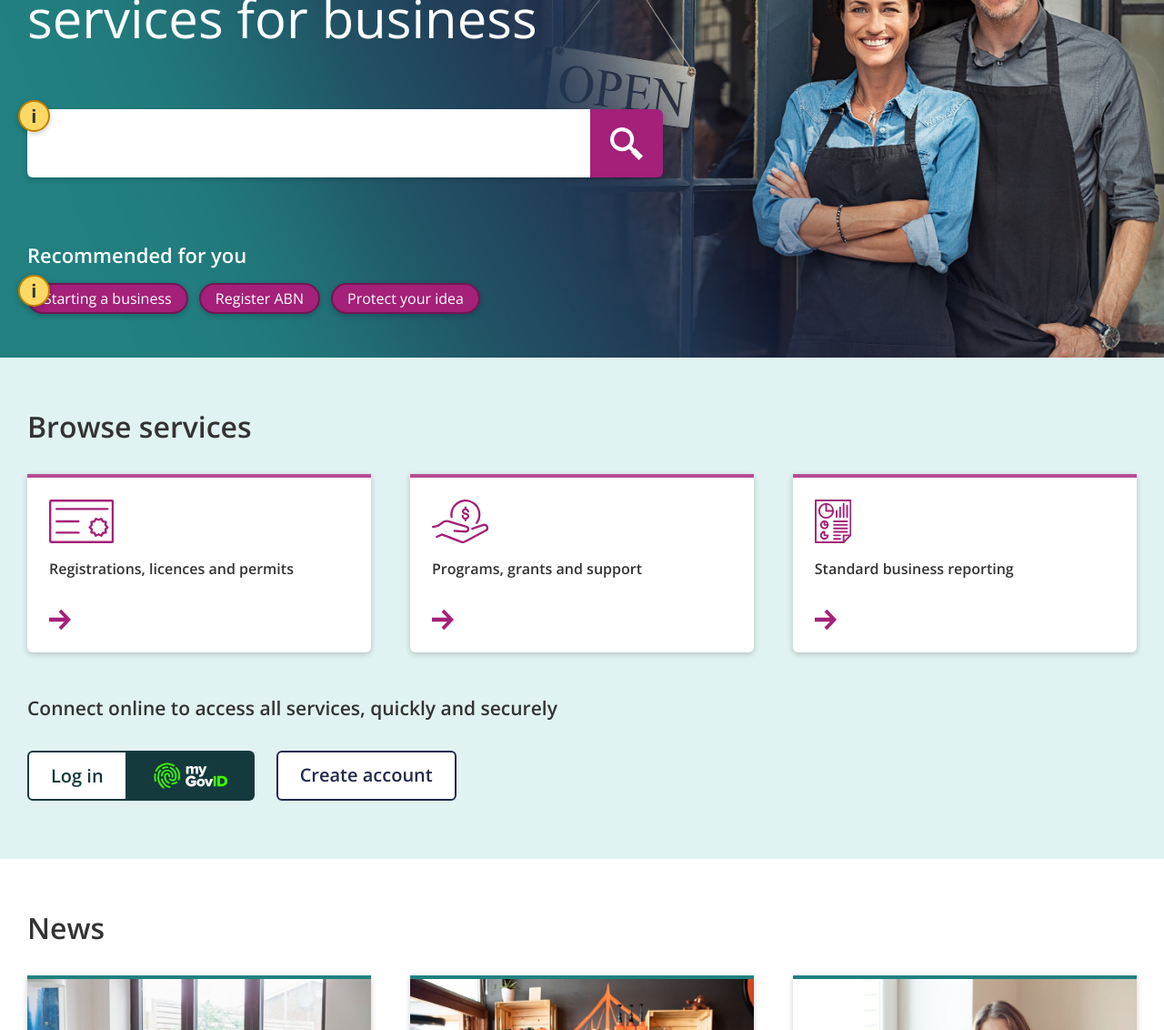
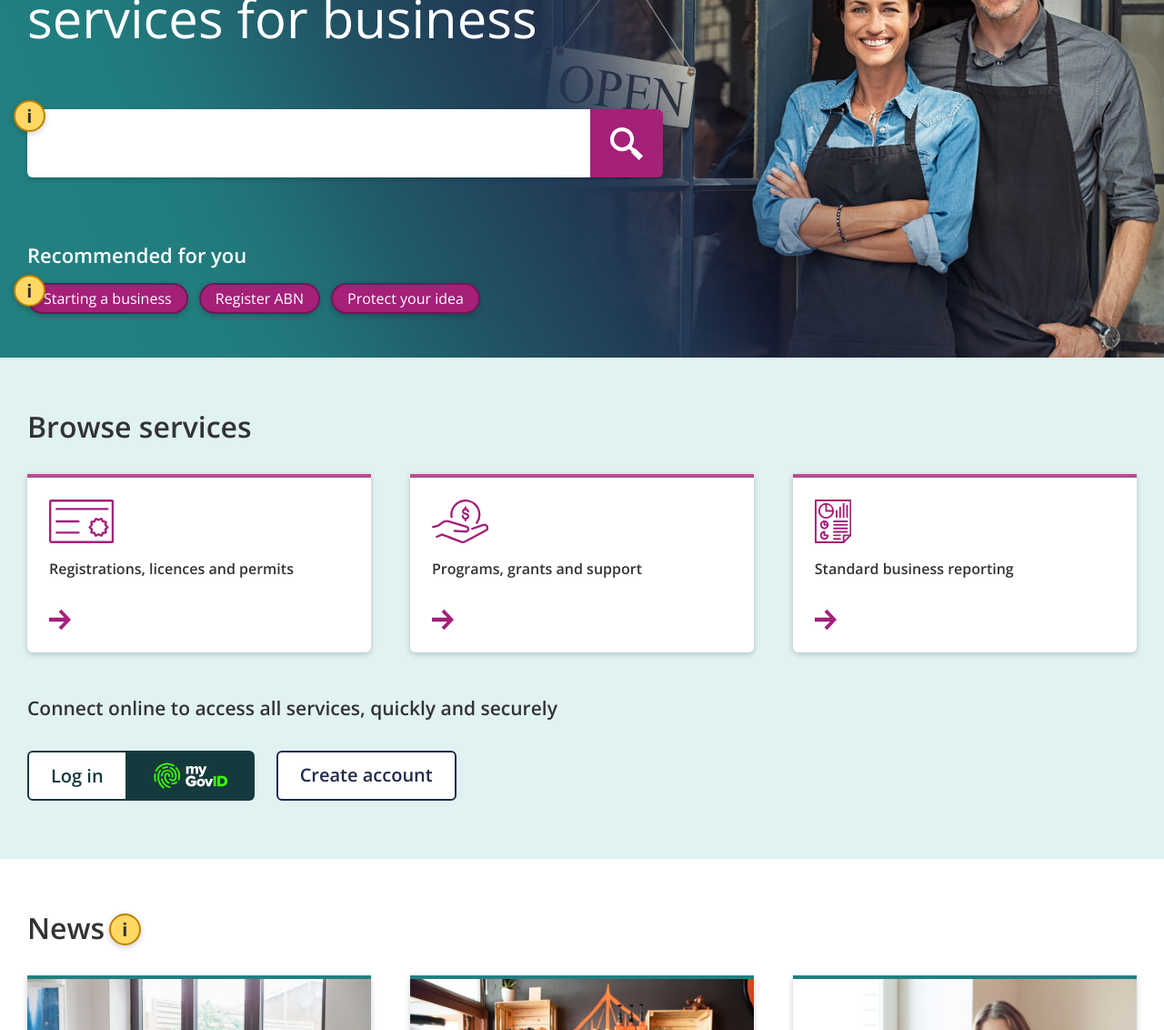
Before and after one commit to AUSGov/myBusiness, a Jekyll site: the page built from landing-page.html, in a window 1280 px wide. Shown: the part 327-1459 px from the top of the page at 91% size. Built offline with Jekyll 4.4.1, drawn with Linux system fonts in a browser that asks for light colours.

Commit message:
Adding explainer text.

```diff
--- a/_includes/myBusinessheader.html
+++ b/_includes/myBusinessheader.html
@@ -68,7 +68,7 @@
                     </svg>
                 </button>
 
-                 <p class="popup-i">i</p><p class="popup-explanation">Search will primarily return information from business.gov.au but will be able to pull information from other government sites as relevant.</p>
+                 <p class="popup-i">i</p><p class="popup-explanation">Search will primarily return information from business.gov.au and myBusiness but will be able to pull information from other government sites as relevant.</p>
 
                 </div>
              </div>
--- a/_sass/_mybusiness.scss
+++ b/_sass/_mybusiness.scss
@@ -475,8 +475,6 @@
         padding:0;
         margin: 0;
         border-radius: 50%;
-        //top: 35px;
-        //left: -10px;
         text-align: center;
         line-height: 2rem;
         font-size: 20px;
@@ -488,38 +486,86 @@
     .popup-explanation {
         background: $white;
         background: $yellow-primary-lightest;
+        border: 2px solid $yellow-secondary;
         font-size: 18px;
         z-index: 750;
         position: absolute;
-        //top: 35px;
-        //left: 10px;
         padding: 16px 16px 16px 26px;
         border-radius: 6px;
         box-shadow: 0 .125rem .375rem 0 rgba(0, 0, 0, .2);
         opacity: 0.95;
         display: none;
+        max-width: 600px;
     }
 
-        &#popup-1 { //Recommended for you
+    &#popup-1 { //myBusiness Recommended for you
             .popup-i {
                 top: 35px;
+                left: -15px;
+            }
+
+            .popup-explanation {
+                top: 35px;
+                left: 5px;
+            }
+        }
+    &#popup-2 { // myBusiness Search
+            .popup-i {
+                top: -10px;
+                left: -15px;
+            }
+
+            .popup-explanation {
+                top: -10px;
+                left: 5px;
+            }
+        }
+    &#popup-3 { // myBusiness News
+            .popup-i {
+                top: 28px;
+                left: 90px;
+            }
+
+            .popup-explanation {
+                top: 28px;
+                left: 105px;
+            }
+        }
+    &#popup-4 { // BGA home login
+            .popup-i {
+                top: 7px;
+                left: auto;
+                right: -28px;
+            }
+
+            .popup-explanation {
+                top: 7px;
+                left: auto;
+                right: -15px;
+            }
+        }
+    &#popup-5 { // BGA home login mobile
+            .popup-i {
+                top: 8px;
                 left: -10px;
             }
 
             .popup-explanation {
-                top: 35px;
-                left: 10px;
+                top: 28px;
+                left: auto;
+                right: 0px;
+                width: 250%;
             }
+}
+    &#popup-6 { // Services single sign on
+        .popup-i {
+            top: 52px;
+            left: 130px
         }
-     &#popup-2 { // Search
-            .popup-i {
-                top: -10px;
-                left: -10px;
-            }
 
-            .popup-explanation {
-                top: -10px;
-                left: 10px;
-            }
+        .popup-explanation {
+            top: 52px;
+            left: 145px;
         }
+    }
 }
--- a/js/prototype.js
+++ b/js/prototype.js
@@ -194,7 +194,6 @@ $(document).ready(function () {
     });*/
 
     $('.popup-i').on('click', function(){
-        console.log("clicking");
         $(this).next('.popup-explanation').slideToggle();
     });
 
--- a/landing-page.html
+++ b/landing-page.html
@@ -128,14 +128,17 @@ longdesc: A modular system of parts which form the building blocks of the site.
     <section>
     <div class="row">
         <div class="body-copy col-12">
+        <div class="popup-wrapper" id="popup-3">
         <h2>News</h2>
+            <p class="popup-i">i</p><p class="popup-explanation">News will come from business.gov.au and other government sites.</p>
+            </div>
         </div>
     </div>
 
     <div class="row">
         <div class="col-12">
 
-            <div class="news-tiles">
+            <div class="news-tiles popup-wrapper" id="popup-3">
 
                 <div class="image-pathway-tile">
                     <a class="image-pathway-anchor" href="">
--- a/services-landing.html
+++ b/services-landing.html
@@ -113,8 +113,10 @@ longdesc: Services landing page
     <section>
     <div class="row">
         <div class="body-copy col-12">
-
-           <h2>Services</h2>
+            <div class="popup-wrapper" id="popup-6">
+                <h2>Services</h2>
+                <p class="popup-i">i</p><p class="popup-explanation">Once a business has signed in they can access services from across government without the need to sign each time.</p>
+            </div>
 
             <div class="service-tiles">
                 <div class="service-tile">
```
Also changed, not shown: _includes/header.html (+5 -2 lines), 7 other files.
